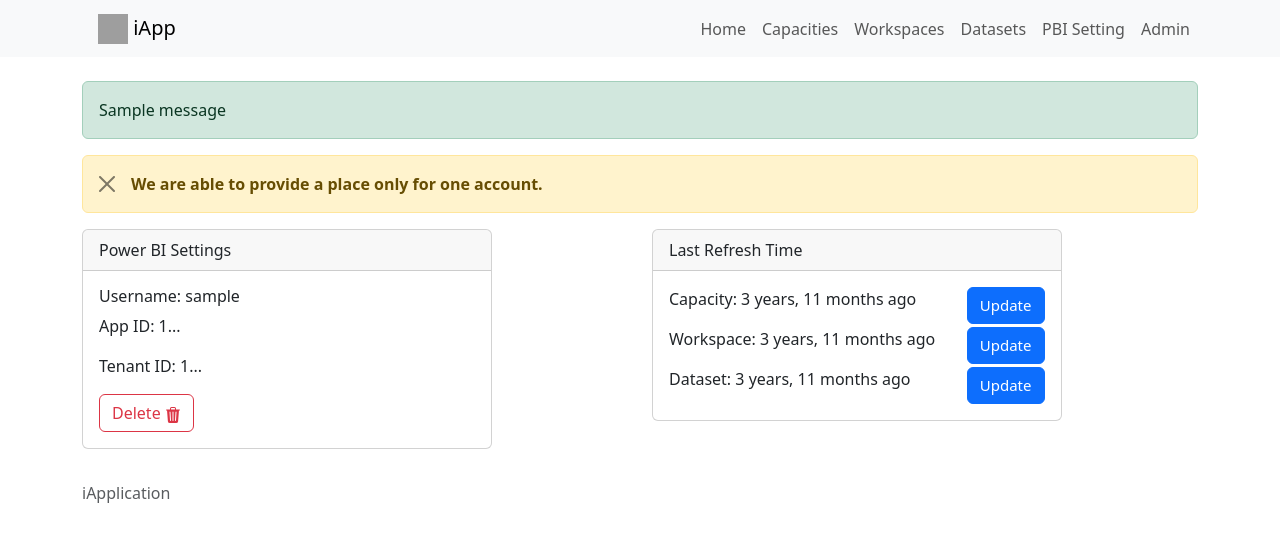
After one commit to tahakiziltepe/django-powerbi-webapp, a Django app: page /edit_powerbi_setting/ in a window 1280 px wide. The commit adds this page. Shown: the top 542 px of the page. Run offline with Django 4.2, Linux system fonts and the light colour scheme; a user stored in the database is signed in; tables that the repository leaves empty hold one stand-in row (values such as "Sample post"); one stand-in notice (Sample message) is shown; some libraries are stand-ins or nearby versions; grey boxes are pictures that could not be loaded.

Commit message:
added a few new features

```diff
--- /dev/null
+++ b/pbiwebapp/forms.py
@@ -0,0 +1,29 @@
+from django import forms
+from .models import *
+
+from django.urls import reverse
+
+from crispy_forms.helper import FormHelper
+from crispy_forms.layout import Submit
+
+
+class add_powerbi_setting_form(forms.Form):
+    app_id_ = forms.CharField(max_length=200,label="App ID")
+    tenant_id_ = forms.CharField(max_length=200,label="Tenant ID")
+    mail_address_ = forms.CharField(max_length=200, label="Mail Address")
+    password_ = forms.CharField(widget=forms.PasswordInput(), label="Password")
+
+
+    def __init__(self, *args, **kwargs):
+        super().__init__(*args, **kwargs)
+        self.helper = FormHelper(self)
+        self.helper.add_input(Submit('submit','Submit'))
+
+
+"""
+class add_powerbi_setting_form(forms.ModelForm):
+    class Meta:
+        model = PowerBI_Setting
+        fields = '__all__'
+        exclude = ['insertedDate']
+"""
--- a/pbiwebapp/templates/partials/_navbar.html
+++ b/pbiwebapp/templates/partials/_navbar.html
@@ -10,12 +10,19 @@
                <li>
                    <a href="{% url 'pbiwebapp:index' %}" class = "nav-link"> Home </a>
                </li>
+               <li>
+                  <a href="{% url 'pbiwebapp:capacities' %}" class = "nav-link"> Capacities </a>
+              </li>
                 <li>
                    <a href="{% url 'pbiwebapp:workspaces' %}" class = "nav-link"> Workspaces </a>
                </li>
                <li>
                   <a href="{% url 'pbiwebapp:datasets' %}" class = "nav-link"> Datasets </a>
-              </li>
+               </li>
+
+               <li>
+                <a href="{% url 'pbiwebapp:edit_powerbi_setting' %}" class = "nav-link"> PBI Setting </a>
+                </li>
                 <li>
                    <a href="{% url 'admin:index' %}" class = "nav-link"> Admin </a>
                </li>
--- /dev/null
+++ b/pbiwebapp/templates/pbiwebapp/edit_powerbi_setting.html
@@ -0,0 +1,92 @@
+{% extends 'layout.html' %}
+{% load static %}
+{% load humanize %}
+{% load crispy_forms_tags %}
+
+{% block content %}
+
+{% for message in messages %}
+    {% if message.tags == 'success' %}
+    <div class="alert alert-success mt-3" role="alert" id="alertDiv">
+        {{ message }}
+    </div>
+    {% endif %}
+{% endfor %}
+
+{% if pbisettings %}
+<div class="alert alert-warning alert-dismissible fade show" role="alert">
+    <strong>We are able to provide a place only for one account.</strong>
+    <button type="button" class="btn-close" data-bs-dismiss="alert" aria-label="Close"></button>
+</div>
+
+<div class="row">
+    <div class="col">
+        <div class="card" style="width: 75%;">
+            <div class="card-header">
+                Power BI Settings
+            </div>
+                <div class="card-body">
+                <h6 class="card-title">Username: {{ pbisettings.username }}</h6>
+                <p class="card-text">App ID: {{ pbisettings.app_id|slice:"0:10" }}...</p>
+                <p class="card-text">Tenant ID: {{ pbisettings.tenant_id|slice:"0:10" }}...</p>
+                <a href="{% url 'pbiwebapp:delete_pbisetting_from_db' v_id=pbisettings.id %}">
+                    <button type="button" class="btn btn-outline-danger"> Delete
+                        <svg xmlns="http://www.w3.org/2000/svg" width="16" height="16" fill="currentColor" class="bi bi-trash3-fill" viewBox="0 0 16 16">
+                            <path d="M11 1.5v1h3.5a.5.5 0 0 1 0 1h-.538l-.853 10.66A2 2 0 0 1 11.115 16h-6.23a2 2 0 0 1-1.994-1.84L2.038 3.5H1.5a.5.5 0 0 1 0-1H5v-1A1.5 1.5 0 0 1 6.5 0h3A1.5 1.5 0 0 1 11 1.5Zm-5 0v1h4v-1a.5.5 0 0 0-.5-.5h-3a.5.5 0 0 0-.5.5ZM4.5 5.029l.5 8.5a.5.5 0 1 0 .998-.06l-.5-8.5a.5.5 0 1 0-.998.06Zm6.53-.528a.5.5 0 0 0-.528.47l-.5 8.5a.5.5 0 0 0 .998.058l.5-8.5a.5.5 0 0 0-.47-.528ZM8 4.5a.5.5 0 0 0-.5.5v8.5a.5.5 0 0 0 1 0V5a.5.5 0 0 0-.5-.5Z"/>
+                        </svg>
+                    </button>
+                </a>
+            </div>
+        </div>
+    </div>
+    <div class="col">
+        <div class="card" style="width: 75%;">
+            <div class="card-header">
+                Last Refresh Time
+            </div>
+                <div class="card-body">
+                    <p class="card-text">Capacity: {%if capacity_last_refresh %} {{ capacity_last_refresh.insertedDate | naturaltime}} {% else %} Unknown {% endif %}
+                        <a class="btn btn-primary" href="{% url 'pbiwebapp:update_capacities' %}" role="button" style="float: right; font-size: 15px;">
+                            Update
+                        </a>
+                    </p>
+                    <p class="card-text">Workspace: {%if workspace_last_refresh %} {{ workspace_last_refresh.insertedDate | naturaltime}} {% else %} Unknown {% endif %}
+                        <a class="btn btn-primary" href="{% url 'pbiwebapp:update_workspaces' %}" role="button" style="float: right; font-size: 15px;">
+                            Update
+                        </a>
+                    </p>
+                    <p class="card-text">Dataset: {%if dataset_last_refresh %} {{ dataset_last_refresh.insertedDate | naturaltime}} {% else %} Unknown {% endif %}
+                        <a class="btn btn-primary" href="{% url 'pbiwebapp:update_datasets' %}" role="button" style="float: right; font-size: 15px;">
+                            Update
+                        </a>
+                    </p>
+                </div>
+        </div>
+    </div>
+</div>
+
+
+
+{% elif form %}
+<div class="container">
+    <div class="row">
+      <div class="col"></div> <!-- Left Column -->
+      <div class="col-6">
+        <form action="{% url 'pbiwebapp:edit_powerbi_setting' %}" method="post">
+            {% csrf_token %}
+            {% crispy form %}
+        </form>
+      </div>
+      <div class="col"></div> <!-- Right Column -->
+    </div>
+  </div>
+
+{% else %}
+
+
+
+
+{% endif %}
+
+
+{% endblock%}
--- a/pbiwebapp/templates/pbiwebapp/workspaces.html
+++ b/pbiwebapp/templates/pbiwebapp/workspaces.html
@@ -4,9 +4,7 @@
 {% block content %}
 
     <div class="card">
-      <h5 class="card-header">Workspaces
-            <a class="btn btn-success" href="{% url 'pbiwebapp:update_workspaces' %}" role="button" style="float: right; font-size: 15px;">Update</a>
-      </h5>
+      <h5 class="card-header">Workspaces</h5>
         <div class="card-body">
              <table class="table table-hover">
                 <thead>
--- a/pbiwebapp/urls.py
+++ b/pbiwebapp/urls.py
@@ -5,11 +5,17 @@ from . import views
 app_name = "pbiwebapp"
 urlpatterns = [
     path('', views.IndexView, name="index"),
+    path('edit_powerbi_setting/', views.edit_powerbi_setting, name="edit_powerbi_setting"),
+
+    path('capacities/', views.CapacityView.as_view(), name="capacities"),
     path('workpaces/', views.WorkspaceView.as_view(), name="workspaces"),
     path('datasets/', views.DatasetView.as_view(), name="datasets"),
+
     path('update_capacities/', views.update_capacities, name="update_capacities"),
     path('update_workspaces/', views.update_workspaces, name="update_workspaces"),
     path('update_datasets/', views.update_datasets, name="update_datasets"),
+
+    path('delete_pbisetting_from_db/<int:v_id>', views.delete_pbisetting_from_db, name="delete_pbisetting_from_db"),
     path('delete_capacity_from_db/<int:v_id>', views.delete_capacity_from_db, name="delete_capacity_from_db"),
     path('delete_workspace_from_db/<int:v_id>', views.delete_workspace_from_db, name="delete_workspace_from_db"),
     path('delete_dataset_from_db/<int:v_id>', views.delete_dataset_from_db, name="delete_dataset_from_db"),
--- a/pbiwebapp/views.py
+++ b/pbiwebapp/views.py
@@ -1,16 +1,19 @@
 from django.shortcuts import render, redirect
 from django.urls import reverse_lazy
 from django.views import generic
+from django.contrib import messages
 from .models import *
 from .utils import *
+from .forms import *
 from django.contrib.admin.views.decorators import staff_member_required
 from django.contrib.auth.decorators import user_passes_test
+
+
 # Create your views here.
 
 
 def IndexView(request):
     capacities = Capacity.objects.annotate(workspace_count=Count('workspace'))
-    # workspaces = Workspace.objects.filter(insertedDate__lte=timezone.now()).order_by("-insertedDate")[:5]
     workspaces = Workspace.objects.annotate(dataset_count=Count('dataset')).order_by('-dataset_count')[:5]
     datasets = Dataset.objects.filter(insertedDate__lte=timezone.now()).order_by("-insertedDate")[:5]
     data = {'capacities': capacities,
@@ -18,6 +21,18 @@ def IndexView(request):
             'datasets': datasets,
             }
     return render(request, 'pbiwebapp/index.html', data)
+
+
+class CapacityView(generic.ListView):
+    model = Capacity
+    template_name = "pbiwebapp/capacities.html"
+    context_object_name = "capacities"
+
+    def get_queryset(self):
+        queryset = super().get_queryset()
+        annotated_queryset = queryset.annotate(workspace_count=Count('workspace')).order_by('-workspace_count')
+        return annotated_queryset
+
 
 class WorkspaceView(generic.ListView):
     model = Workspace
@@ -31,6 +46,7 @@ class WorkspaceView(generic.ListView):
 
 
 class DatasetView(generic.ListView):
+    paginate_by = 25
     model = Dataset
     template_name = "pbiwebapp/datasets.html"
     context_object_name = "datasets"
@@ -38,7 +54,6 @@ class DatasetView(generic.ListView):
     def get_queryset(self):
         queryset = Dataset.objects.filter(insertedDate__lte=timezone.now()).order_by("-insertedDate")
         return queryset
-
 
 
 @staff_member_required
@@ -52,7 +67,7 @@ def update_capacities(request):
     print(f"2 -- Views -- ACCESS TOKEN ---{access_token}")
     func_update_capacities(access_token)
     print(f"3 -- Views -- RUN FUNCTION ---")
-    return redirect('pbiwebapp:index')
+    return redirect('pbiwebapp:capacities')
 
 
 @staff_member_required
@@ -73,7 +88,7 @@ def update_workspaces(request):
     print(f"2 -- Views -- ACCESS TOKEN ---{access_token}")
     func_update_workspaces(access_token)
     print(f"3 -- Views -- RUN FUNCTION ---")
-    return redirect('pbiwebapp:index')
+    return redirect('pbiwebapp:workspaces')
 
 
 @staff_member_required
@@ -94,7 +109,7 @@ def update_datasets(request):
     print(f"2 -- Views -- ACCESS TOKEN ---{access_token}")
     func_update_datasets(access_token)
     print(f"3 -- Views -- RUN FUNCTION ---")
-    return redirect('pbiwebapp:index')
+    return redirect('pbiwebapp:datasets')
 
 
 
@@ -106,5 +121,33 @@ def delete_dataset_from_db(request,v_id):
 
 
 @staff_member_required
-def workspaces(request):
-    return render(request, 'pbiwebapp/workspaces.html')
+def edit_powerbi_setting(request):
+    context = {}
+    context["pbisettings"] = PowerBI_Setting.objects.first()
+
+    context["capacity_last_refresh"] = Capacity.objects.values('insertedDate').order_by('-insertedDate').first()
+    context["workspace_last_refresh"] = Workspace.objects.values('insertedDate').order_by('-insertedDate').first()
+    context["dataset_last_refresh"] = Dataset.objects.values('insertedDate').order_by('-insertedDate').first()
+
+    context["form"] = add_powerbi_setting_form()
+
+    if request.method == "POST":
+        pbi_setting_form = add_powerbi_setting_form(request.POST)
+        if pbi_setting_form.is_valid():
+            obj = PowerBI_Setting(app_id = request.POST['app_id_'],
+                                tenant_id = request.POST['tenant_id_'],
+                                username = request.POST['mail_address_'],
+                                password = request.POST['password_']
+                                )
+            obj.save()
+            return redirect("pbiwebapp:edit_powerbi_setting")
+
+    return render(request, 'pbiwebapp/edit_powerbi_setting.html', context)
+
+
+@staff_member_required
+def delete_pbisetting_from_db(request,v_id):
+    c = PowerBI_Setting.objects.filter(id=v_id)
+    c.delete()
+    messages.success(request,"Deleted.")
+    return redirect('pbiwebapp:edit_powerbi_setting')
```
Also changed, not shown: pbiapiapp/settings.py (+8 -0 lines), pbiwebapp/models.py (+5 -5 lines), pbiwebapp/templates/pbiwebapp/capacities.html (added, +62 -0 lines), pbiwebapp/templates/pbiwebapp/datasets.html (+40 -3 lines), pbiwebapp/templates/pbiwebapp/detail_dataset.html (added, +7 -0 lines), pbiwebapp/templates/pbiwebapp/use_powerbi_apis.html (added, +7 -0 lines).
